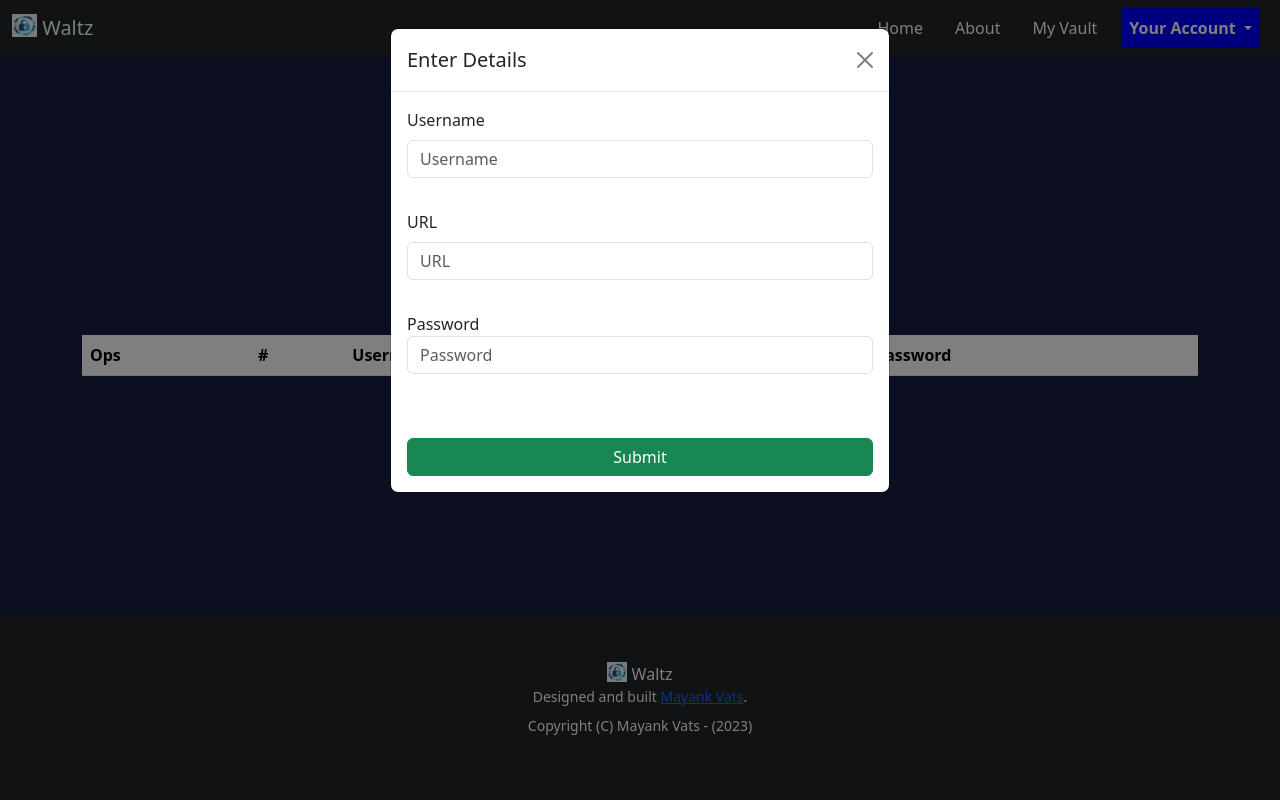
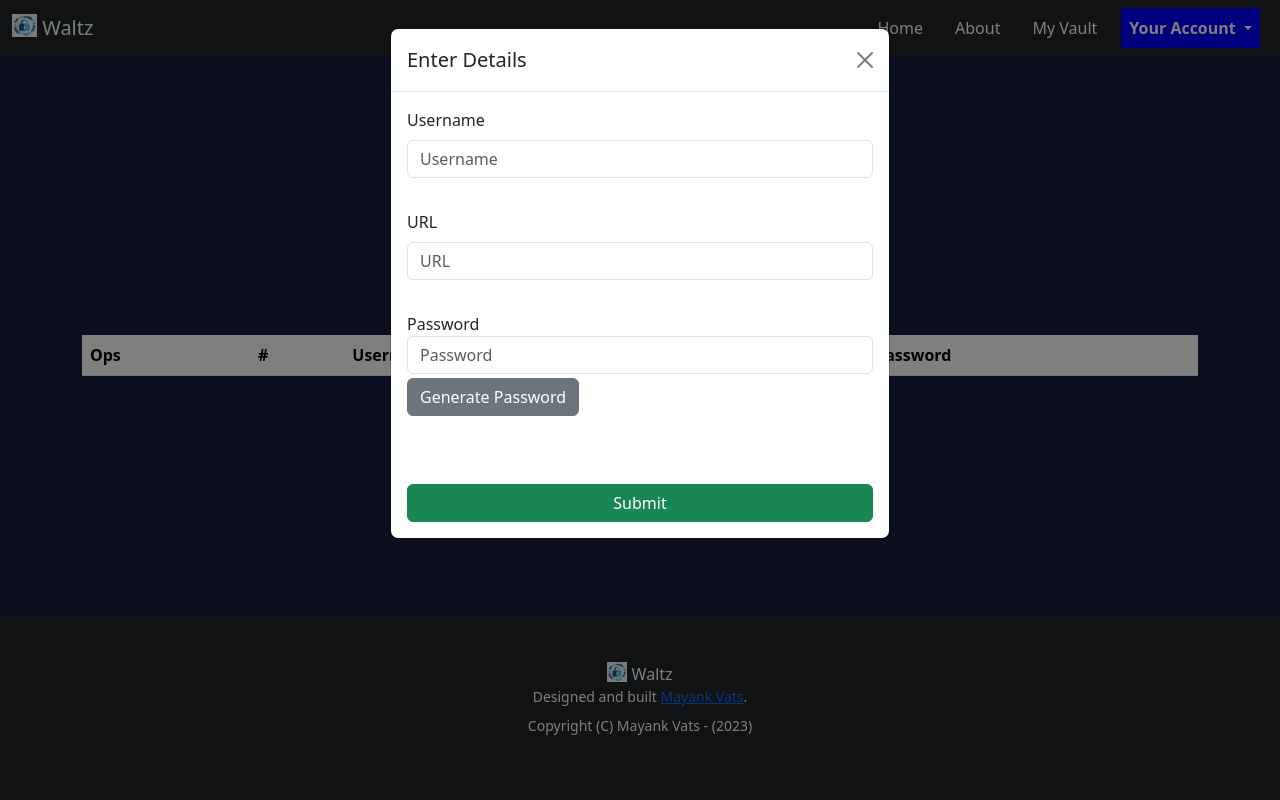
Before and after one commit to Theorist-Git/Waltz, a Flask app: page /vault in a window 1280 px wide, after a click on "Add record". Run offline with Flask 3, Linux system fonts and the light colour scheme; the visitor is signed in with stand-in values (Sample User, id 1); data that the repository does not hold is empty; some libraries are stand-ins or nearby versions.

Commit message:
Added Modal to `Generate Passwords`.
- Changed database model: Max password length = `128`
- Minor formatting changes.
- Removed unused import statements.

```diff
--- a/__init__.py
+++ b/__init__.py
@@ -16,14 +16,13 @@ You should have received a copy of the GNU General Public License
 along with this program.  If not, see <https://www.gnu.org/licenses/>.
 """
 
-from flask import Flask, render_template, url_for, abort
+from flask import Flask, render_template
 from flask_admin import Admin
 from flask_admin.contrib.sqla import ModelView
 from flask_login import LoginManager, current_user
 from flask_wtf.csrf import CSRFProtect
 from flask_sqlalchemy import SQLAlchemy
 from datetime import timedelta
-from werkzeug.utils import redirect
 from urllib.parse import quote
 from dotenv import load_dotenv
 from os import environ
--- a/models.py
+++ b/models.py
@@ -45,4 +45,4 @@ class Passwords(db.Model):
     user_id = db.Column(db.Integer, db.ForeignKey('user.id'))
     user_name = db.Column(db.String(128), default=None)
     url = db.Column(db.String(128), default=None)
-    password = db.Column(db.String(150))
+    password = db.Column(db.String(208))
--- a/templates/vault_templates/vault.html
+++ b/templates/vault_templates/vault.html
@@ -97,6 +97,9 @@
                     <div class="modal-body">
                         <label for="PASSWORD">Password</label>
                         <input type="password" class="form-control" name="PASSWORD" id="PASSWORD" placeholder="Password" />
+                        <div class="input-group-append">
+                            <button onclick="resetGenPass();" data-bs-toggle="modal" data-bs-target="#GenPassModal" class="btn btn-secondary my-1" type="button">Generate Password</button>
+                        </div>
                     </div>
                     <div class="modal-body d-grid gap-2">
                         <button id="add-sub" type="submit" style="display: none;" class="btn btn-success">Submit</button>
@@ -117,7 +120,7 @@
                     <h5 class="modal-title" id="EditRecordModalLabel">Edit Entry: </h5>
                     <button type="button" class="btn-close" data-bs-dismiss="modal" aria-label="Close"></button>
                 </div>
-                <form action="/edit-form" method="POST">
+                <form onsubmit="" action="/edit-form" method="POST">
                     <input type="hidden" name="csrf_token" value="{{ csrf_token() }}" />
                     <input type="hidden" id="UniqueID-EDIT" name="UniqueID-EDIT" value="" />
 
@@ -136,7 +139,6 @@
 
                     <div class="modal-footer">
                         <button id="edit-sub" type="submit" style="display: none;"></button>
-                        <button type="button" class="btn btn-secondary" data-bs-dismiss="modal">Cancel</button>
                     </div>
                 </form>
                 <div class="modal-body d-grid gap-2">
@@ -174,6 +176,25 @@
                         <button type="button" class="btn btn-secondary" data-bs-dismiss="modal">Cancel</button>
                     </div>
                 </form>
+            </div>
+        </div>
+    </div>
+
+    <!-- Generate Password Modal      -->
+    <div class="modal fade" id="GenPassModal" tabindex="-1" aria-labelledby="exampleModalLabel" aria-hidden="true">
+        <div class="modal-dialog">
+            <div class="modal-content">
+                <div class="modal-header">
+                    <h5 class="modal-title" id="GenPassModalLabel">Enter Details</h5>
+                    <button type="button" class="btn-close" data-bs-dismiss="modal" aria-label="Close"></button>
+                </div>
+                <div class="modal-body">
+                        <label for="Enter-Password-Length">Enter Password Length (1-128)</label>
+                        <input class="form-control" type="number" id="Enter-Password-Length" />
+                </div>
+                <div class="modal-footer">
+                    <button onclick="genPass();" id="cp-pass" type="submit" class="btn btn-success">Copy Password</button>
+                </div>
             </div>
         </div>
     </div>
@@ -225,6 +246,36 @@
         document.getElementById("EditModalURL").value = row.cells[3].innerText;
         document.getElementById("EditModalPassword").value = document.getElementById(row_id).value;
     }
+
+    function resetGenPass() {
+        document.getElementById("cp-pass").innerHTML = "Copy Password"
+    }
+
+    function genPass() {
+
+        const pass_len = parseInt(document.getElementById("Enter-Password-Length").value, 10);
+
+        if (isNaN(pass_len)) {
+            window.alert("Enter a number!");
+            return;
+        }
+
+        const charset = "abcdefghijklmnopqrstuvwxyzABCDEFGHIJKLMNOPQRSTUVWXYZ0123456789!@#$%^&*()_+[]{}|;:,.<>?";
+        let password = "";
+
+        if (pass_len < 1 || pass_len > 128) {
+            window.alert("Password length should be at least 1 character and atmost 128 characters");
+            return;
+        }
+
+        for (let i = 0; i < pass_len; i++) {
+            const randomIndex = Math.floor(Math.random() * charset.length);
+            password += charset.charAt(randomIndex);
+        }
+
+        navigator.clipboard.writeText(password);
+        document.getElementById("cp-pass").innerHTML = "copied!"
+    }
 </script>
 
 {% endblock content %}
--- a/vault.py
+++ b/vault.py
@@ -104,7 +104,7 @@ def edit_form():
         URL = request.form["EditModalURL"]
         ENCRYPTED_PASSWORD = request.form["EditModalPassword"]
 
-        if len(ENCRYPTED_PASSWORD) <= 512 \
+        if len(ENCRYPTED_PASSWORD) <= 208 \
                 and len(USERNAME) <= 128 \
                 and len(URL) <= 128:
             entry = Passwords.query.filter_by(id=UNIQUE_ID).first()
```
Also changed, not shown: auth.py (+5 -7 lines), README.md, static/images/ER_DIAGRAM.png (added).
